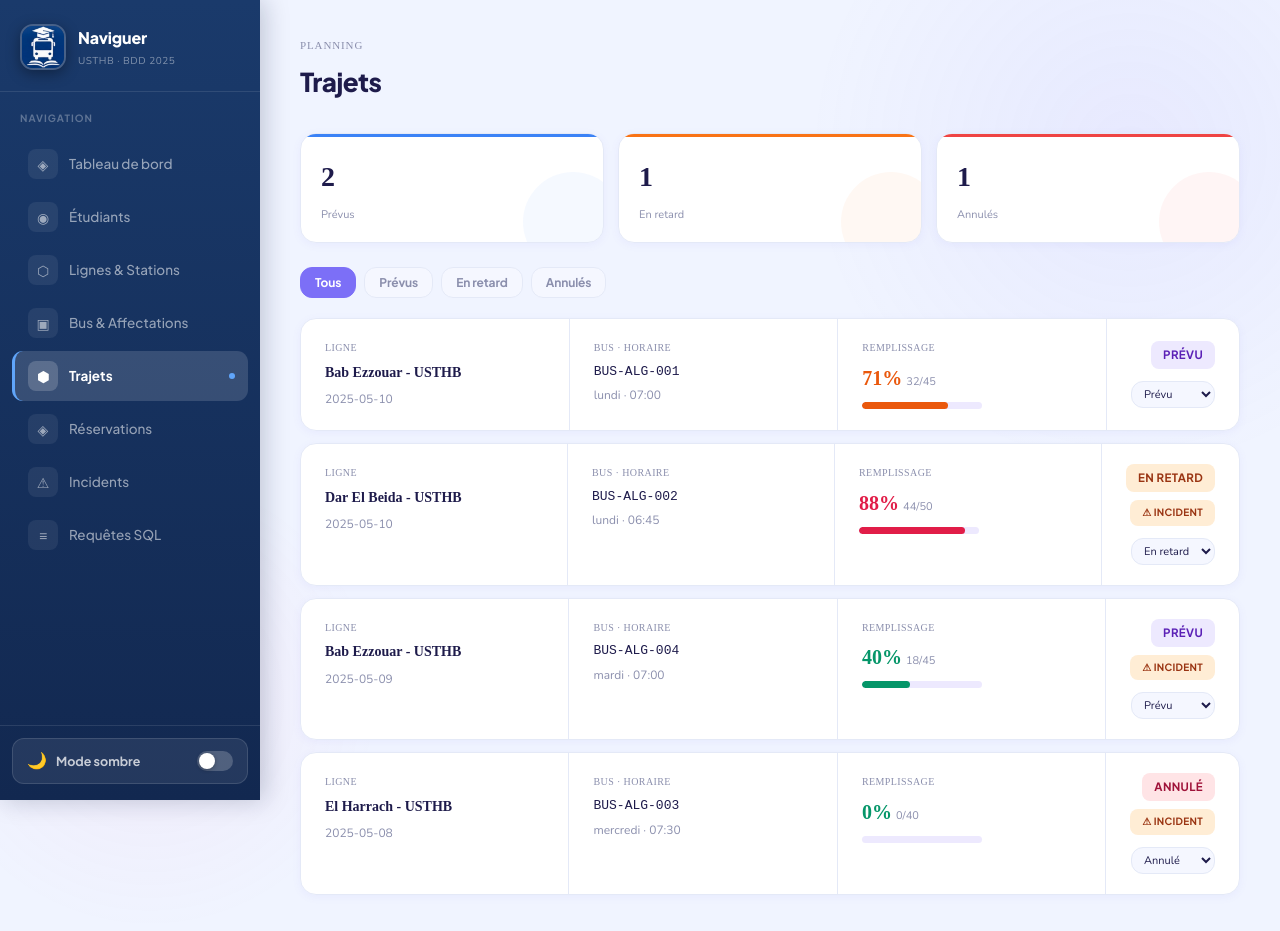
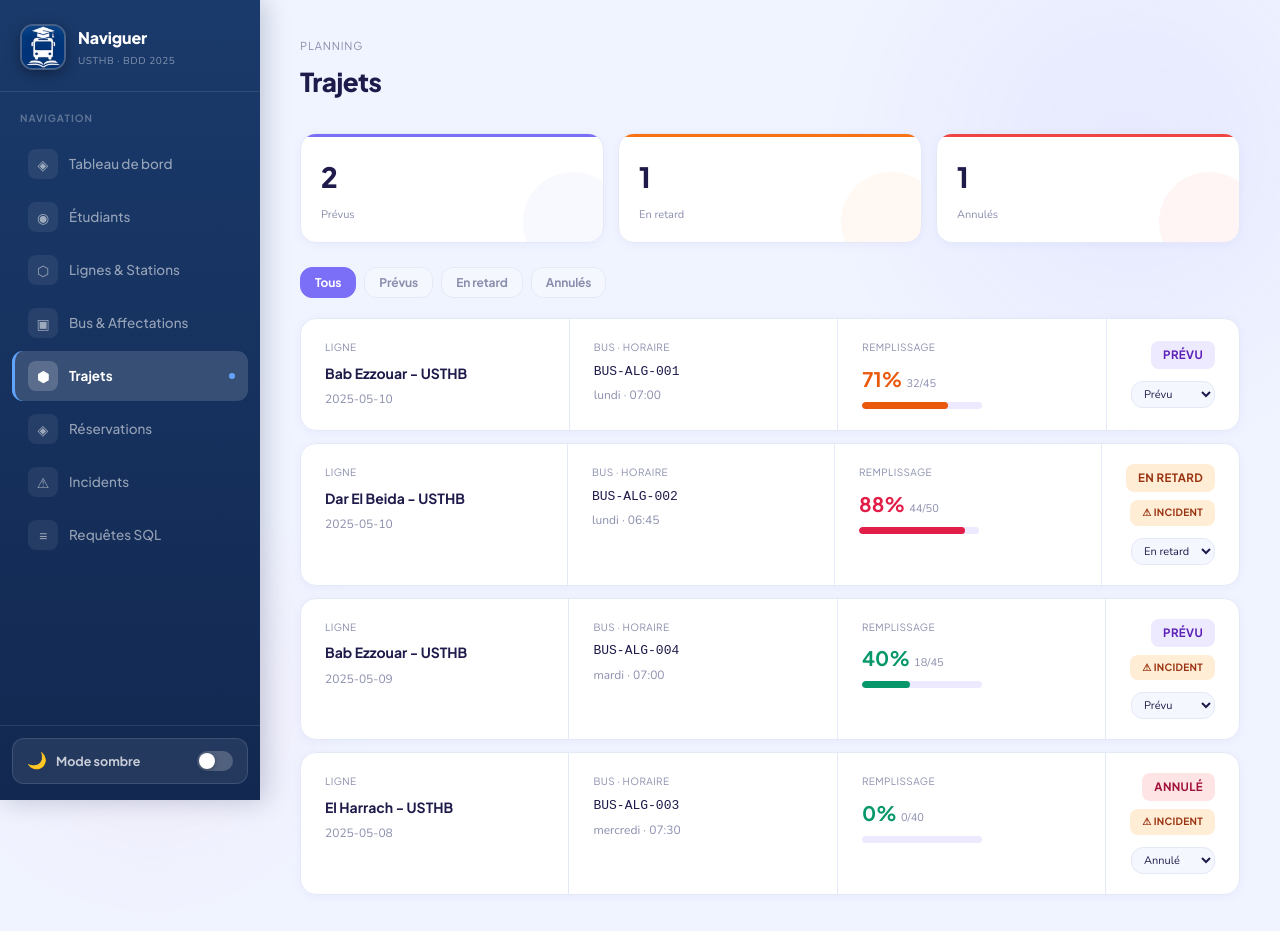
Before and after one commit to bchraaaa2-arch/transport-universitaire, a Next.js app: page /trajets in a window 1280 px wide. Built offline with nearby package versions, Linux system fonts and the light colour scheme.

Commit message:
Update trajets.js

```diff
--- a/src/pages/trajets.js
+++ b/src/pages/trajets.js
@@ -1,11 +1,10 @@
 import { useState } from 'react';
 import Layout from '../components/Layout';
-import { mockData } from '../data/mockData';
+import { useData } from '../context/DataContext';
 
 export default function Trajets() {
-  const [trajets, setTrajets] = useState(mockData.trajets);
+  const { trajets, setTrajets, bus, horaires, lignes, incidents } = useData();
   const [filter, setFilter] = useState('all');
-  const { bus, horaires, lignes } = mockData;
 
   const getInfo = (t) => {
     const h = horaires.find(h => h.id === t.id_horaire);
@@ -15,45 +14,36 @@ export default function Trajets() {
   };
 
   const filtered = filter === 'all' ? trajets : trajets.filter(t => t.etat === filter);
-
   const etatStyles = {
-    prevu: { cls: 'badge-blue', label: 'Prévu' },
-    en_retard: { cls: 'badge-orange', label: 'En retard' },
-    annule: { cls: 'badge-red', label: 'Annulé' },
+    prevu:     { cls: 'badge-blue',   label: 'Prévu'      },
+    en_retard: { cls: 'badge-orange', label: 'En retard'  },
+    annule:    { cls: 'badge-red',    label: 'Annulé'     },
   };
-
   const updateEtat = (id, etat) => setTrajets(trajets.map(t => t.id === id ? { ...t, etat } : t));
 
   return (
     <Layout>
       <div style={{ marginBottom: 28 }}>
-        <div style={{ fontSize: 11, color: 'var(--text-muted)', fontFamily: 'Syne', textTransform: 'uppercase', letterSpacing: '0.08em', marginBottom: 4 }}>Planning</div>
+        <div style={{ fontSize: 11, color: 'var(--text-muted)', fontFamily: 'Plus Jakarta Sans, sans-serif', textTransform: 'uppercase', letterSpacing: '0.08em', marginBottom: 4 }}>Planning</div>
         <h1 style={{ fontSize: 26, fontWeight: 800 }}>Trajets</h1>
       </div>
 
-      {/* Stats */}
       <div style={{ display: 'grid', gridTemplateColumns: 'repeat(3, 1fr)', gap: 14, marginBottom: 24 }}>
         {[
-          { label: 'Prévus', value: trajets.filter(t => t.etat === 'prevu').length, color: '#3b82f6' },
-          { label: 'En retard', value: trajets.filter(t => t.etat === 'en_retard').length, color: '#f97316' },
-          { label: 'Annulés', value: trajets.filter(t => t.etat === 'annule').length, color: '#ef4444' },
+          { label: 'Prévus',     value: trajets.filter(t => t.etat === 'prevu').length,     color: '#7c6ff7' },
+          { label: 'En retard',  value: trajets.filter(t => t.etat === 'en_retard').length,  color: '#f97316' },
+          { label: 'Annulés',    value: trajets.filter(t => t.etat === 'annule').length,    color: '#ef4444' },
         ].map(s => (
           <div key={s.label} className="stat-card" style={{ '--accent-color': s.color, padding: '18px 20px' }}>
-            <div style={{ fontSize: 28, fontWeight: 800, fontFamily: 'Syne' }}>{s.value}</div>
+            <div style={{ fontSize: 28, fontWeight: 800, fontFamily: 'Plus Jakarta Sans, sans-serif' }}>{s.value}</div>
             <div style={{ fontSize: 11, color: 'var(--text-muted)', marginTop: 4 }}>{s.label}</div>
           </div>
         ))}
       </div>
 
-      {/* Filter */}
       <div style={{ display: 'flex', gap: 8, marginBottom: 20 }}>
         {[['all', 'Tous'], ['prevu', 'Prévus'], ['en_retard', 'En retard'], ['annule', 'Annulés']].map(([v, l]) => (
-          <button key={v} onClick={() => setFilter(v)} className="btn" style={{
-            padding: '7px 14px', fontSize: 12,
-            background: filter === v ? 'var(--accent)' : 'var(--surface2)',
-            color: filter === v ? '#fff' : 'var(--text-muted)',
-            border: `1px solid ${filter === v ? 'var(--accent)' : 'var(--border)'}`,
-          }}>{l}</button>
+          <button key={v} onClick={() => setFilter(v)} className="btn" style={{ padding: '7px 14px', fontSize: 12, background: filter === v ? 'var(--accent)' : 'var(--surface2)', color: filter === v ? '#fff' : 'var(--text-muted)', border: `1px solid ${filter === v ? 'var(--accent)' : 'var(--border)'}` }}>{l}</button>
         ))}
       </div>
 
@@ -63,47 +53,34 @@ export default function Trajets() {
           const pct = b ? Math.round(t.nb_places_reservees / b.capacite_max * 100) : 0;
           const { cls, label } = etatStyles[t.etat] || { cls: 'badge-gray', label: t.etat };
           const fillColor = pct > 85 ? 'var(--red)' : pct > 60 ? 'var(--orange)' : 'var(--green)';
-          const incident = mockData.incidents.find(i => i.id_trajet === t.id);
-
+          const incident = incidents.find(i => i.id_trajet === t.id);
           return (
             <div key={t.id} className="card" style={{ padding: 0, overflow: 'hidden' }}>
               <div style={{ display: 'grid', gridTemplateColumns: '1fr 1fr 1fr auto', gap: 0 }}>
-                {/* Info */}
                 <div style={{ padding: '20px 24px', borderRight: '1px solid var(--border)' }}>
-                  <div style={{ fontSize: 10, color: 'var(--text-muted)', fontFamily: 'Syne', textTransform: 'uppercase', letterSpacing: '0.04em', marginBottom: 4 }}>Ligne</div>
-                  <div style={{ fontFamily: 'Syne', fontWeight: 700, color: 'var(--text)', fontSize: 14 }}>{l?.nom_ligne || '—'}</div>
+                  <div style={{ fontSize: 10, color: 'var(--text-muted)', fontFamily: 'Plus Jakarta Sans, sans-serif', textTransform: 'uppercase', letterSpacing: '0.04em', marginBottom: 4 }}>Ligne</div>
+                  <div style={{ fontFamily: 'Plus Jakarta Sans, sans-serif', fontWeight: 700, color: 'var(--text)', fontSize: 14 }}>{l?.nom_ligne || '—'}</div>
                   <div style={{ fontSize: 12, color: 'var(--text-muted)', marginTop: 4 }}>{t.date_trajet}</div>
                 </div>
-                {/* Bus & horaire */}
                 <div style={{ padding: '20px 24px', borderRight: '1px solid var(--border)' }}>
-                  <div style={{ fontSize: 10, color: 'var(--text-muted)', fontFamily: 'Syne', textTransform: 'uppercase', letterSpacing: '0.04em', marginBottom: 4 }}>Bus · Horaire</div>
+                  <div style={{ fontSize: 10, color: 'var(--text-muted)', fontFamily: 'Plus Jakarta Sans, sans-serif', textTransform: 'uppercase', letterSpacing: '0.04em', marginBottom: 4 }}>Bus · Horaire</div>
                   <div style={{ fontFamily: 'monospace', fontSize: 13, color: 'var(--text)' }}>{b?.matricule_bus || '—'}</div>
-                  <div style={{ fontSize: 12, color: 'var(--text-muted)', marginTop: 2 }}>
-                    {h ? `${h.jour_semaine} · ${h.heure_depart}` : '—'}
-                  </div>
+                  <div style={{ fontSize: 12, color: 'var(--text-muted)', marginTop: 2 }}>{h ? `${h.jour_semaine} · ${h.heure_depart}` : '—'}</div>
                 </div>
-                {/* Capacité */}
                 <div style={{ padding: '20px 24px', borderRight: '1px solid var(--border)' }}>
-                  <div style={{ fontSize: 10, color: 'var(--text-muted)', fontFamily: 'Syne', textTransform: 'uppercase', letterSpacing: '0.04em', marginBottom: 4 }}>Remplissage</div>
+                  <div style={{ fontSize: 10, color: 'var(--text-muted)', fontFamily: 'Plus Jakarta Sans, sans-serif', textTransform: 'uppercase', letterSpacing: '0.04em', marginBottom: 4 }}>Remplissage</div>
                   <div style={{ display: 'flex', alignItems: 'baseline', gap: 4 }}>
-                    <span style={{ fontFamily: 'Syne', fontWeight: 700, color: fillColor, fontSize: 20 }}>{pct}%</span>
+                    <span style={{ fontFamily: 'Plus Jakarta Sans, sans-serif', fontWeight: 700, color: fillColor, fontSize: 20 }}>{pct}%</span>
                     <span style={{ fontSize: 11, color: 'var(--text-muted)' }}>{t.nb_places_reservees}/{b?.capacite_max}</span>
                   </div>
                   <div className="progress-bar" style={{ marginTop: 6, width: 120 }}>
                     <div className="progress-fill" style={{ width: pct + '%', background: fillColor }} />
                   </div>
                 </div>
-                {/* State + actions */}
                 <div style={{ padding: '20px 24px', display: 'flex', flexDirection: 'column', gap: 8, alignItems: 'flex-end', justifyContent: 'center' }}>
                   <span className={`badge ${cls}`}>{label}</span>
-                  {incident && (
-                    <span className="badge badge-orange" style={{ fontSize: 10 }}>⚠ Incident</span>
-                  )}
-                  <select
-                    value={t.etat}
-                    onChange={e => updateEtat(t.id, e.target.value)}
-                    style={{ fontSize: 11, padding: '4px 8px', width: 'auto', marginTop: 4 }}
-                  >
+                  {incident && <span className="badge badge-orange" style={{ fontSize: 10 }}>⚠ Incident</span>}
+                  <select value={t.etat} onChange={e => updateEtat(t.id, e.target.value)} style={{ fontSize: 11, padding: '4px 8px', width: 'auto', marginTop: 4 }}>
                     <option value="prevu">Prévu</option>
                     <option value="en_retard">En retard</option>
                     <option value="annule">Annulé</option>
@@ -113,9 +90,7 @@ export default function Trajets() {
             </div>
           );
         })}
-        {filtered.length === 0 && (
-          <div style={{ textAlign: 'center', padding: '40px', color: 'var(--text-muted)' }}>Aucun trajet dans cette catégorie</div>
-        )}
+        {filtered.length === 0 && <div style={{ textAlign: 'center', padding: '40px', color: 'var(--text-muted)' }}>Aucun trajet dans cette catégorie</div>}
       </div>
     </Layout>
   );
```
